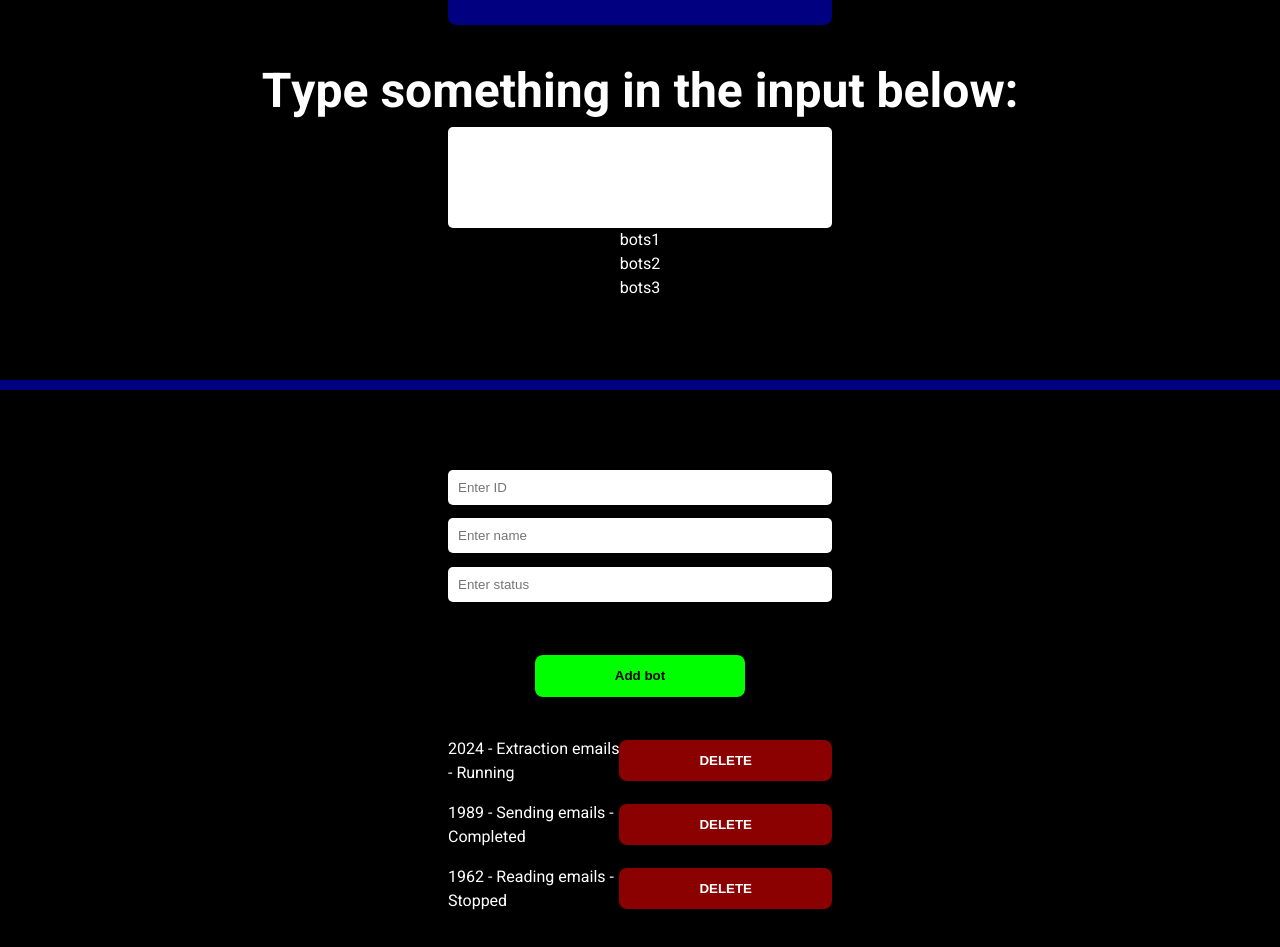
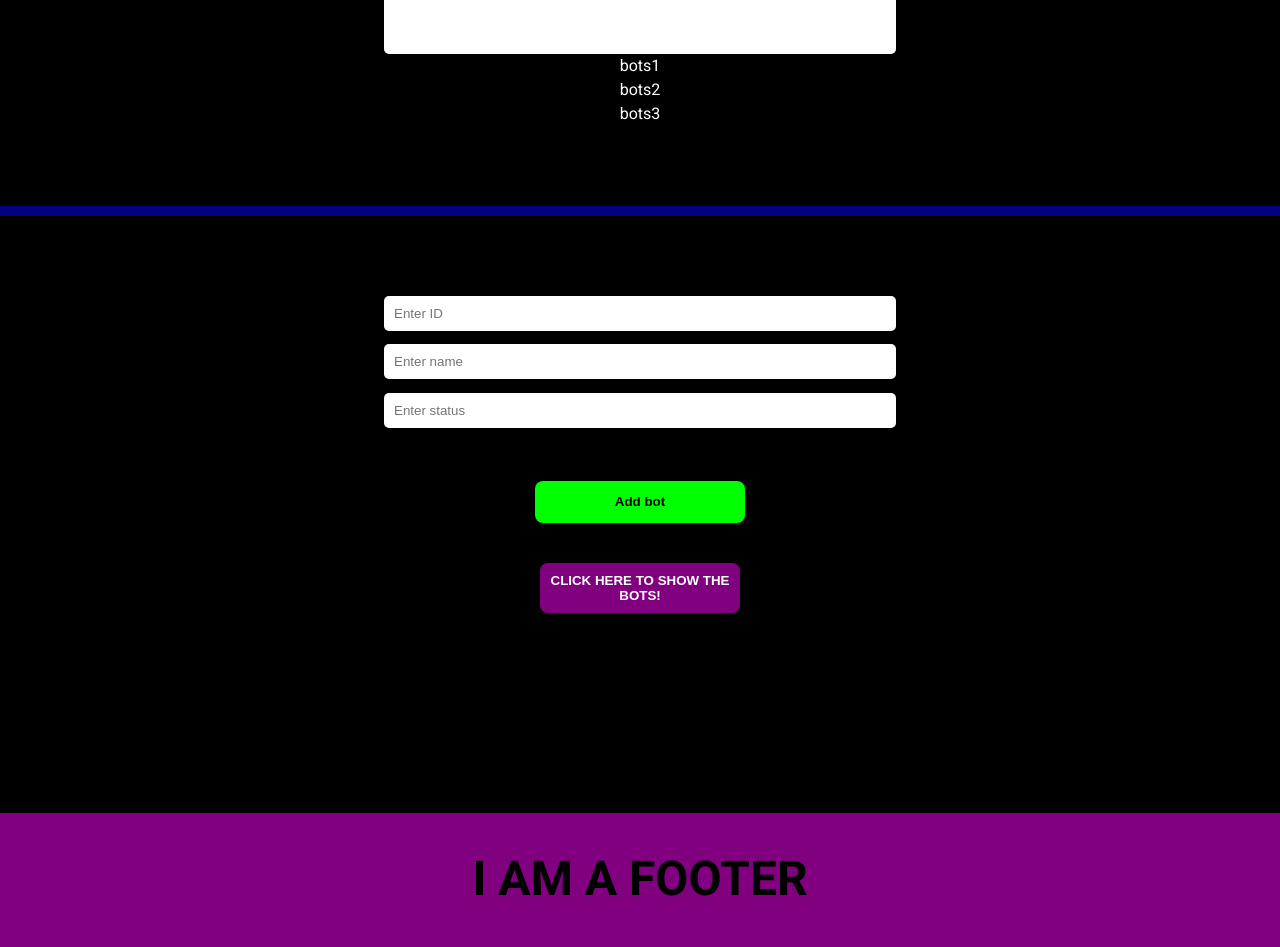
Before and after one commit to Danny-Brogno/HELLO-REACT-2, a React (Create React App) app: page / in a window 1280 px wide. Shown: the part 580-1527 px from the top of the page. Built offline with nearby package versions, Linux system fonts and the light colour scheme.

Commit message:
addition of components

```diff
--- a/src/App.css
+++ b/src/App.css
@@ -79,7 +79,18 @@ body {
   position: relative;
 }
 
-#root div {
+header,
+footer {
+  width: 100%;
+  background-color: purple;
+  color: black;
+  padding: 2em 0em;
+  display: flex;
+  justify-content: center;
+  align-items: center;
+}
+
+#root div.container {
   display: flex;
   flex-direction: column;
   align-items: center;
@@ -103,46 +114,51 @@ ul.list-of-jobs {
 }
 
 ul.list-of-jobs li {
-  width: 30%;
+  width: 40%;
   margin: 0 auto;
   display: flex;
   align-items: center;
   justify-content: space-between;
   margin-bottom: 1em;
+  font-weight: bold;
+  font-size: 1.3em;
+}
+
+button {
+  cursor: pointer;
+  border: none;
+  font-weight: bold;
+  border-radius: 8px;
 }
 
 button.up {
   background-color: navy;
   color: darkred;
-  width: 30%;
+  width: 40%;
   margin: 0 auto;
   padding: 1em 6em;
-  font-size: 2em;
-  cursor: pointer;
-  border: none;
-  border-radius: 8px;
   margin-bottom: 1em;
 }
 
 button.down {
   background-color: darkred;
   color: white;
-  font-weight: bold;
   padding: 1em 6em;
-  cursor: pointer;
-  border: none;
-  border-radius: 8px;
 }
 
 button.add-bot {
   background-color: lime;
   color: black;
-  font-weight: bold;
   padding: 1em 6em;
-  cursor: pointer;
-  border: none;
-  border-radius: 8px;
   margin: 3em 0em;
+}
+
+button.show-bots {
+  width: 15em;
+  padding: 10px 10px;
+  background-color: purple;
+  color: white;
+  margin-bottom: 3em;
 }
 
 h2 {
@@ -150,7 +166,7 @@ h2 {
 }
 
 input.one {
-  width: 30%;
+  width: 40%;
   margin: 0 auto;
   padding: 1em 0em 1em 1em;
   font-size: 2em;
@@ -159,7 +175,7 @@ input.one {
 }
 
 input.two {
-  width: 30%;
+  width: 40%;
   margin: 0em auto 1em auto;
   padding: 10px 0px 10px 10px;
   border: none;
@@ -179,3 +195,19 @@ hr {
   border: none;
   margin: 5em 0em;
 }
+
+.Completed {
+  color: green;
+}
+
+.Running {
+  color: yellow;
+}
+
+.Stopped {
+  color: red;
+}
+
+.Pending {
+  color: royalblue;
+}
--- a/src/App.js
+++ b/src/App.js
@@ -1,4 +1,6 @@
 import React, { useState } from 'react';
+import {Header} from "./components/header.js";
+import {Footer} from "./components/footer.js";
 import './App.css';
 
 const JobCounter = () => {
@@ -18,7 +20,9 @@ const JobCounter = () => {
   const [bots1, setBotValues] = useState([
     {id : 2024, botName : "Extraction emails", status:"Running"},
     {id : 1989, botName : "Sending emails", status:"Completed"},
-    {id : 1962, botName : "Reading emails", status:"Stopped"}
+    {id : 1962, botName : "Reading emails", status:"Stopped"},
+    {id : 1987, botName : "Forwarding emails", status:"Pending"},
+    {id : 2025, botName : "Deleting emails", status:"Running"}
   ]);
 
   const bots2 = ["bots1", "bots2", "bots3"];
@@ -29,6 +33,8 @@ const JobCounter = () => {
     botName: "",
     status: ""
   });
+
+  const [show, setShow] = useState(false);
 
   // -----------------------------------------
 
@@ -60,10 +66,15 @@ const JobCounter = () => {
   }
 
   function removeJob() {
-    let newNumber = currentNumber - 1;
-    updateNumber(newNumber);
-    updateJobMessage(newNumber);
-    console.log(newNumber);
+    if (currentNumber > 0) {
+      let newNumber = currentNumber - 1;
+      updateNumber(newNumber);
+      updateJobMessage(newNumber);
+      console.log(newNumber);
+    } else {
+      alert("Job counter is already at 0. Cannot remove any more jobs.");
+      console.log("Attempted to remove job at count 0.");
+    }
   }
 
   function reset() {
@@ -73,7 +84,7 @@ const JobCounter = () => {
     console.log(newNumber);
   }
 
-  // This is the function that handles the 3 <li> in the page: "bots1, bots2, bots3"
+  // This is the function that handles the 3 <li> in the page: "bots1, bots2, bots3. And the INPUT where you write 'live' "
   function handleChange(event) {
     console.log(event.target.value);
     setInputValue(event.target.value);
@@ -96,7 +107,9 @@ const JobCounter = () => {
   // -----------------------------------------
 
   return(
-    <div>
+    <div className="container">
+
+    <Header />
 
       <h1>Job Counter</h1>
 
@@ -135,11 +148,21 @@ const JobCounter = () => {
       {/* This adds the bots to the input above 2*/}
       <button className="add-bot" onClick={addBotToList}>Add bot</button>
 
+      {/* button that shows the list of bots on click*/}
+      <button className="show-bots" onClick={() => setShow(!show)}>CLICK HERE TO SHOW THE BOTS!</button>
+
       {/* These are the list of jobs with the green button on the right */}
       <ul className="list-of-jobs">
         {
-          bots1.map( bot => (
-            <li key={bot.id}>
+          show && bots1.map( bot => (
+            <li key={bot.id}
+            className= {
+              bot.status === "Completed" ? "Completed" :
+              bot.status === "Running" ? "Running" :
+              bot.status === "Stopped" ? "Stopped" :
+              "Pending"
+            }
+            >
               {bot.id} - {bot.botName} - {bot.status}
               <button className="down" onClick={() => handleDelete(bot.id)}>DELETE</button>
             </li>
@@ -147,6 +170,8 @@ const JobCounter = () => {
         }
       </ul>
 
+      <Footer />
+
     </div>
   );
 };
--- /dev/null
+++ b/src/components/footer.js
@@ -0,0 +1,9 @@
+import React from 'react';
+
+export const Footer = () => {
+  return (
+    <footer>
+      <h1>I AM A FOOTER</h1>
+    </footer>
+  )
+}
--- /dev/null
+++ b/src/components/header.js
@@ -0,0 +1,9 @@
+import React from 'react';
+
+export const Header = () => {
+  return (
+    <header>
+      <h1>I AM A HEADER</h1>
+    </header>
+  )
+}
```
